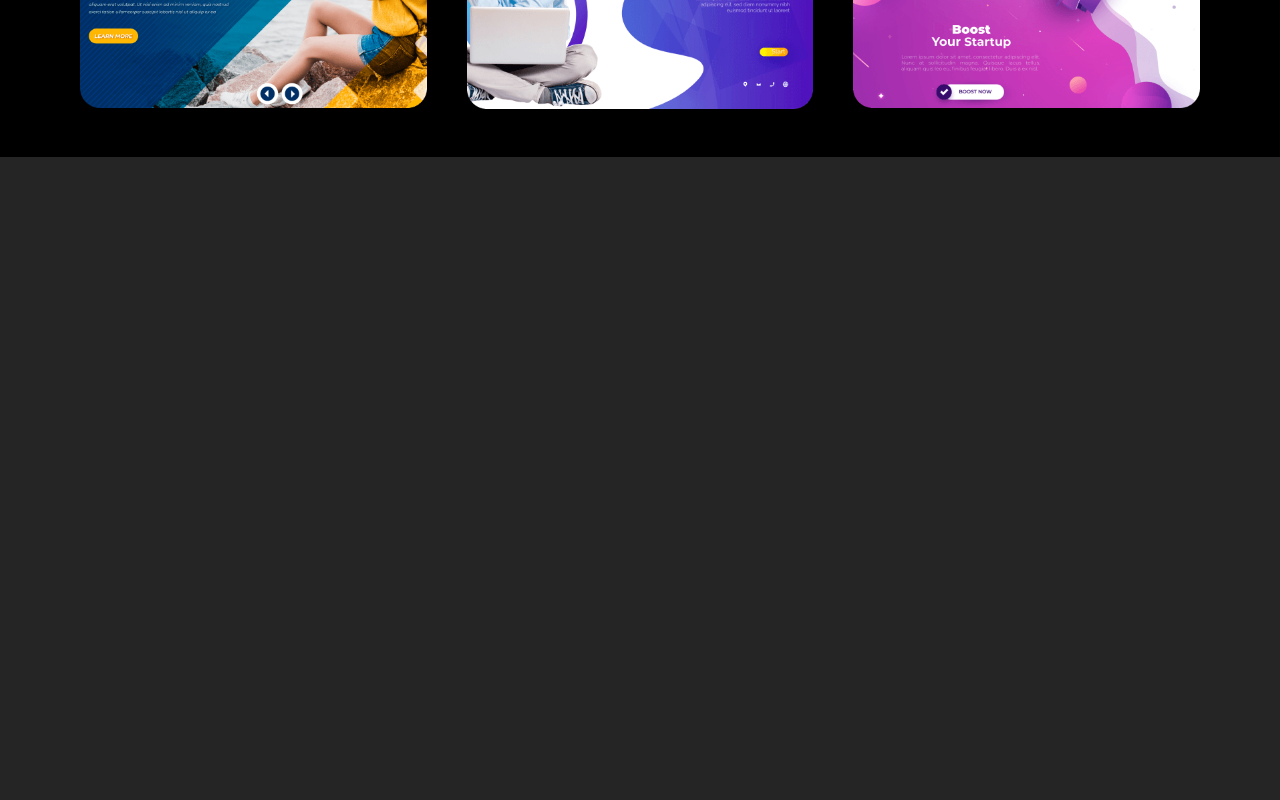
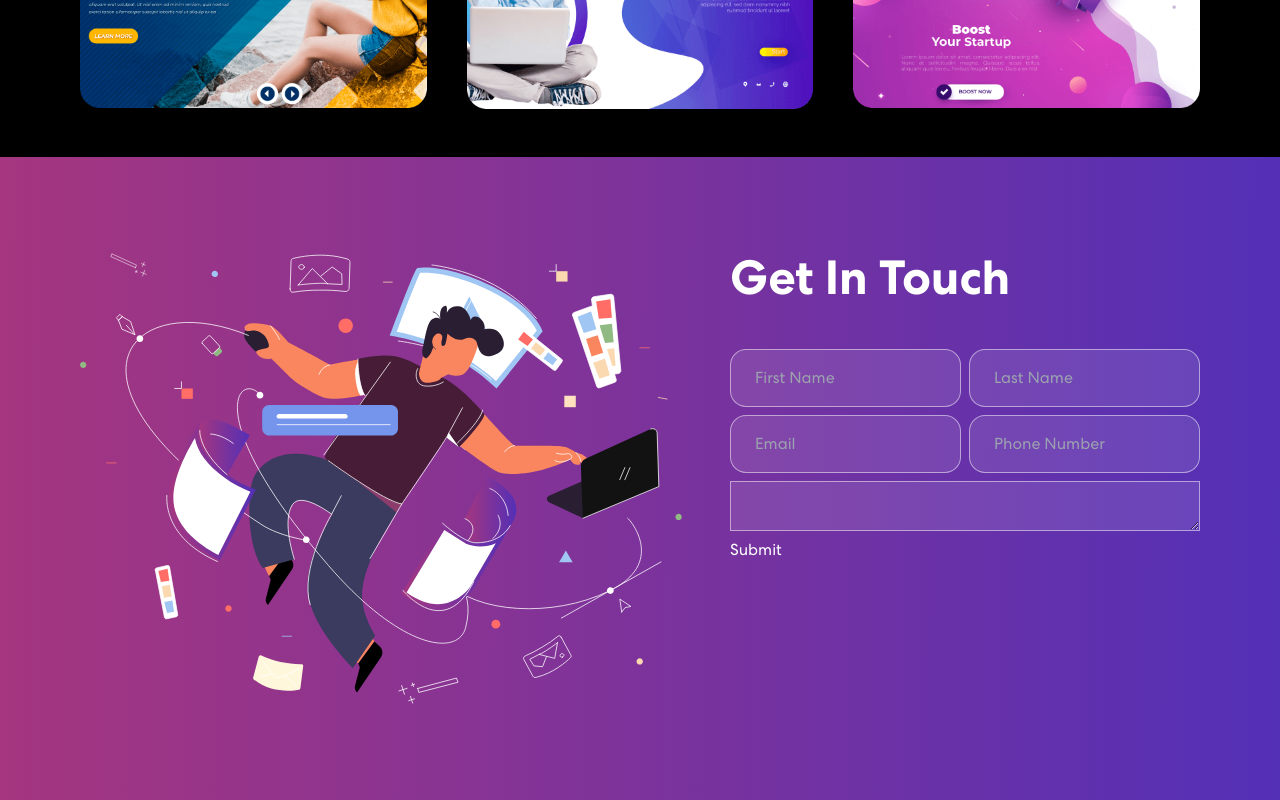
Before and after one commit to iraklikeche/personal-portfolio, a Vue app: page / in a window 1280 px wide. Shown: the part 2258-3058 px from the top of the page. Before the commit the page ends 2415 px from the top, so only its background shows below. Built offline with nearby package versions, Linux system fonts and the light colour scheme.

Commit message:
Contact section styling

```diff
--- a/src/App.vue
+++ b/src/App.vue
@@ -3,6 +3,7 @@ import Banner from "./components/Banner.vue";
 import Navbar from "./components/Navbar.vue";
 import Skills from "./components/Skills.vue";
 import Projects from "./components/Projects.vue";
+import Contact from "./components/Contact.vue";
 </script>
 
 <template>
@@ -11,6 +12,7 @@ import Projects from "./components/Projects.vue";
     <Banner />
     <Skills />
     <Projects />
+    <Contact />
   </main>
 </template>
 
--- /dev/null
+++ b/src/components/Contact.vue
@@ -0,0 +1,70 @@
+<template>
+  <section class="contact py-24 px-20">
+    <div class="flex gap-12">
+      <div>
+        <img :src="contactImg" />
+      </div>
+      <div>
+        <h2 class="mb-12 text-5xl font-bold">Get In Touch</h2>
+        <form>
+          <div class="flex gap-2 mb-2">
+            <input
+              type="text"
+              placeholder="First Name"
+              class="input rounded-2xl px-6 py-4"
+            />
+            <input
+              type="text"
+              placeholder="Last Name"
+              class="input rounded-2xl px-6 py-4"
+            />
+          </div>
+          <div class="flex gap-2 mb-2">
+            <input
+              type="email"
+              placeholder="Email"
+              class="input rounded-2xl px-6 py-4"
+            />
+            <input
+              type="tel"
+              placeholder="Phone Number"
+              class="input rounded-2xl px-6 py-4"
+            />
+          </div>
+          <textarea row="6" cols="50" class="w-full" />
+
+          <input type="submit" />
+        </form>
+      </div>
+    </div>
+  </section>
+</template>
+
+<script setup>
+import { ref } from "vue";
+import contactImg from "../assets/img/contact-img.svg";
+
+const formInitialDetails = {
+  firstName: "",
+  lastName: "",
+  email: "",
+  phone: "",
+  message: "",
+};
+
+const formDetails = ref(formInitialDetails);
+const buttonText = ref("Send");
+const status = ref({});
+</script>
+
+<style scoped>
+.contact {
+  background: linear-gradient(90.21deg, #aa367c -5.91%, #4a2fbd 111.58%);
+}
+
+.input,
+textarea {
+  background: rgba(255, 255, 255, 0.1);
+  border: 1px solid rgba(255, 255, 255, 0.5);
+}
+</style>
--- a/src/components/Projects.vue
+++ b/src/components/Projects.vue
@@ -10,7 +10,7 @@
       </p>
       <div>
         <button
-          class="text-xl font-bold border px-32 py-5 rounded-l-full bg-[#252525] transition-all"
+          class="text-xl font-bold border px-32 py-5 rounded-l-full bg-[#252525]"
           @click="changeTab(0)"
           :class="{
             'bg-gradient-to-r': activeTab === 0,
```
